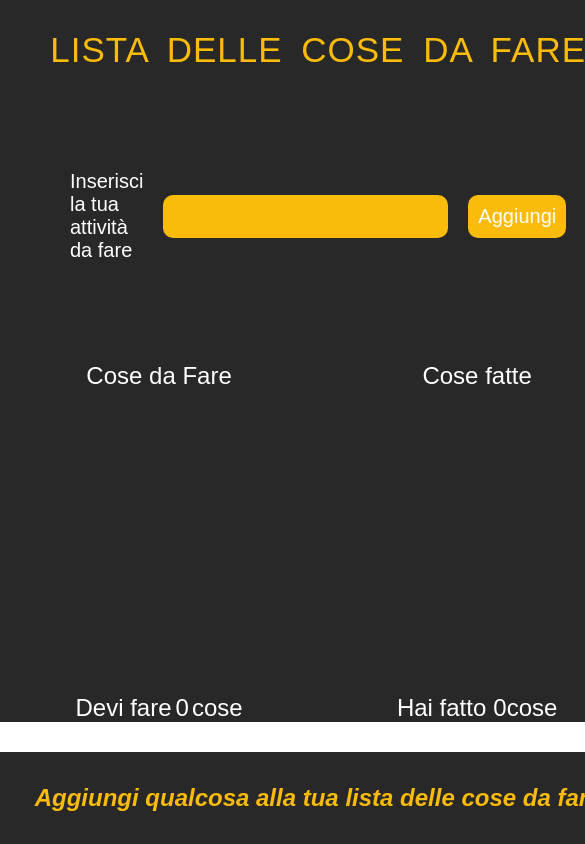
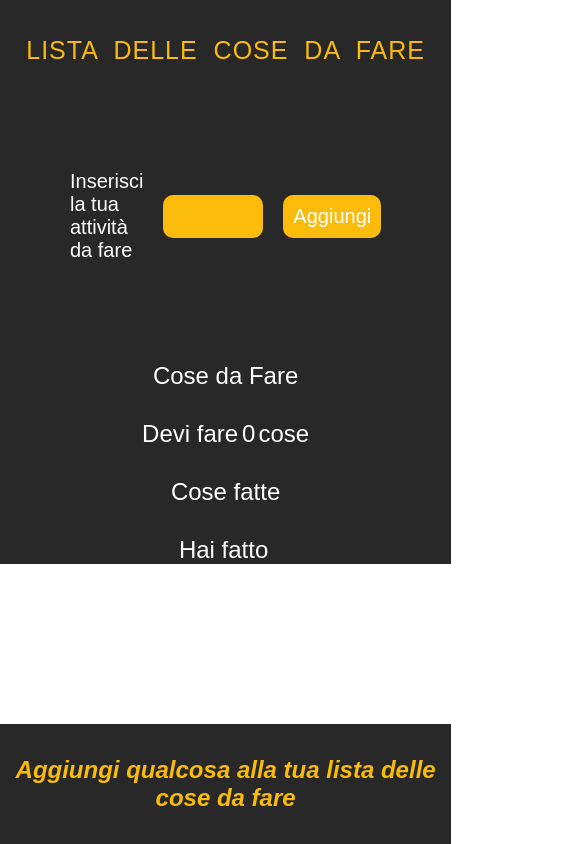
Before and after one commit to RiccardoMannino/todo-list, a React (Create React App) app: page / in a window 390 px wide. Shown: the top 844 px of the page, 585 px wide, since content can reach past the window. Built offline with nearby package versions, Linux system fonts and the light colour scheme.

Commit message:
modifiche alla logica della todo e qualche modifica stile

```diff
--- a/package.json
+++ b/package.json
@@ -6,6 +6,7 @@
     "@testing-library/jest-dom": "^5.17.0",
     "@testing-library/react": "^13.4.0",
     "@testing-library/user-event": "^13.5.0",
+    "express": "^4.21.2",
     "react": "^18.3.1",
     "react-dom": "^18.3.1",
     "react-scripts": "5.0.1",
--- a/src/components/App.js
+++ b/src/components/App.js
@@ -14,10 +14,10 @@ export default function App() {
 		<div className="app">
 			<Header />
 			<FormList />
-			<div style={{ display: "flex" }}>
+			<section>
 				<ListItem />
 				<ListDone />
-			</div>
+			</section>
 			<Footer />
 		</div>
 	);
--- a/src/components/Button.js
+++ b/src/components/Button.js
@@ -1,3 +1,4 @@
-export function Button({ children, onClick }) {
-	return <button onClick={onClick}>{children}</button>;
+
+export function Button({ children, onClick, disabled }) {
+	return <button disabled={disabled} onClick={onClick}>{children}</button>;
 }
--- a/src/components/DoneItem.js
+++ b/src/components/DoneItem.js
@@ -15,7 +15,7 @@ export function DoneItem() {
 				}}
 			>
 				<p>Cose fatte</p>
-				{done?.map((doneItem) => (
+				{done.map((doneItem) => (
 					<li key={doneItem.id}>
 						<span style={{ textDecoration: "line-through" }}>
 							{doneItem.description}
@@ -35,7 +35,7 @@ export function DoneItem() {
 					</>
 				) : (
 					<>
-						{done.length > 1 ||
+						{done.length > 1 &&
 							(done.length === 0 && (
 								<span style={{ marginLeft: "3px" }}>{done.length}cose</span>
 							))}
--- a/src/components/Item.js
+++ b/src/components/Item.js
@@ -60,21 +60,28 @@ export function Item() {
 						update && editId === item.id ? (
 								<form onSubmit={handleSubmit} style={formStyle} >
 									<input  value={description} type="text" onChange={(e) => setDescription(e.target.value)} />
-									<button type="submit">Submit</button>
+									<button type="submit">Invio</button>
 								</form>
 							): <span>{item.description}</span>
 
 						}
 
-						<Button
+						{!update ?
+							<>
+							<Button
 							onClick={() =>
 								deleteItems(item.id)
 							}
 						>
 							✅
 						</Button>
-						<Button onClick={() => removeItem(item.id)}>❌</Button>
+							<Button onClick={() => removeItem(item.id)}>❌</Button>
 						<Button onClick={() => handleTrackId(item.id)}>Modifica</Button>
+							</>
+							: editId !== item.id && (
+							<Button onClick={() => handleTrackId(item.id)}>Modifica</Button>
+						)
+						}
 					</li>
 				))}
 			</ul>
--- a/src/index.css
+++ b/src/index.css
@@ -37,14 +37,15 @@ h1 {
 	font-weight: 400;
 	word-spacing: 30px;
 	letter-spacing: -5px;
-	padding: 2.4rem 0;
+	padding: 2.4rem;
 }
 
 @media screen and (max-width: 800px) {
 	h1 {
-		font-size: 3.5rem;
+		font-size: 2.5rem;
 		word-spacing: 8px;
 		letter-spacing: 1px;
+		padding: 0;
 	}
 	li {
 		font-size: 2rem;
@@ -61,8 +62,27 @@ h1 {
 	label{
 		font-size: 1rem;
 	}
+	input {
+		padding: 0.8rem 0.8rem;
+		border-radius: 10px;
+		font-size: 2rem;
+		background-color: #fabb0b;
+		border: 2px solid transparent;
+		transition: border-color 0.3s ease;
+		color: #fff;
+		outline: none;
+		width: 100px;
+	}
+	section {
+		display: flex;
+		flex-direction: column;
+	}
+
 }
 
+	section {
+		display: flex;
+	}
 p {
 	margin-top: 3rem;
 }
@@ -88,6 +108,11 @@ input {
 	transition: border-color 0.3s ease;
 	color: #fff;
 	outline: none;
+}
+
+button:disabled {
+	background-color: gray;
+	color: white;
 }
 
 input[type="checkbox"] {
@@ -125,10 +150,11 @@ li {
 	font-weight: 700;
 	background-color: #282828;
 	color: #fabb0b;
+	height: fit-content;
 }
 
 .list {
-	background-color: rgb(61, 61, 45);
+	/*background-color: rgb(61, 61, 45);*/
 	color: #000000;
 	padding: 4rem 0;
 	display: flex;
```
Also changed, not shown: 2 other files (tests, documents, lock files or other folders).
